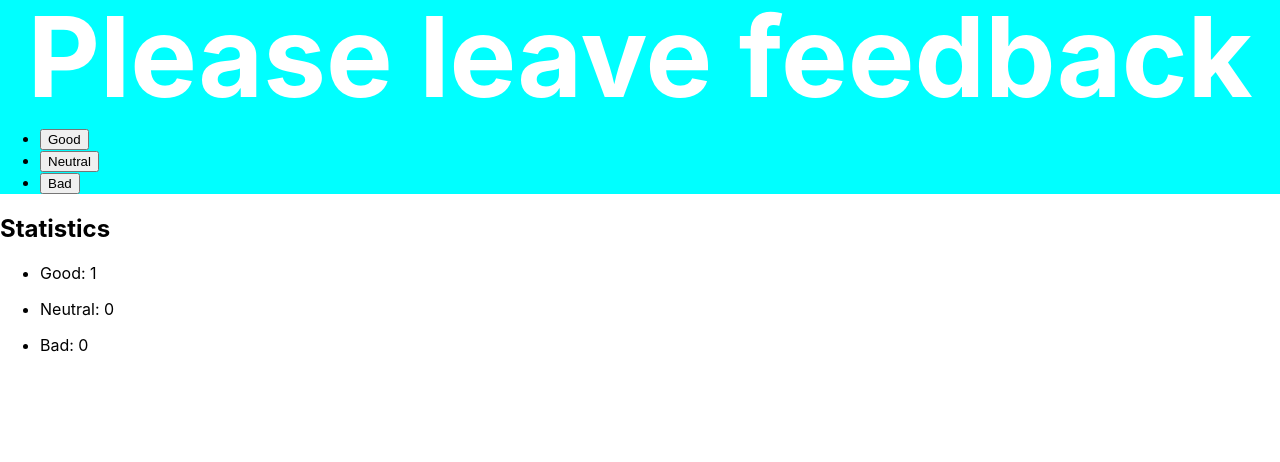
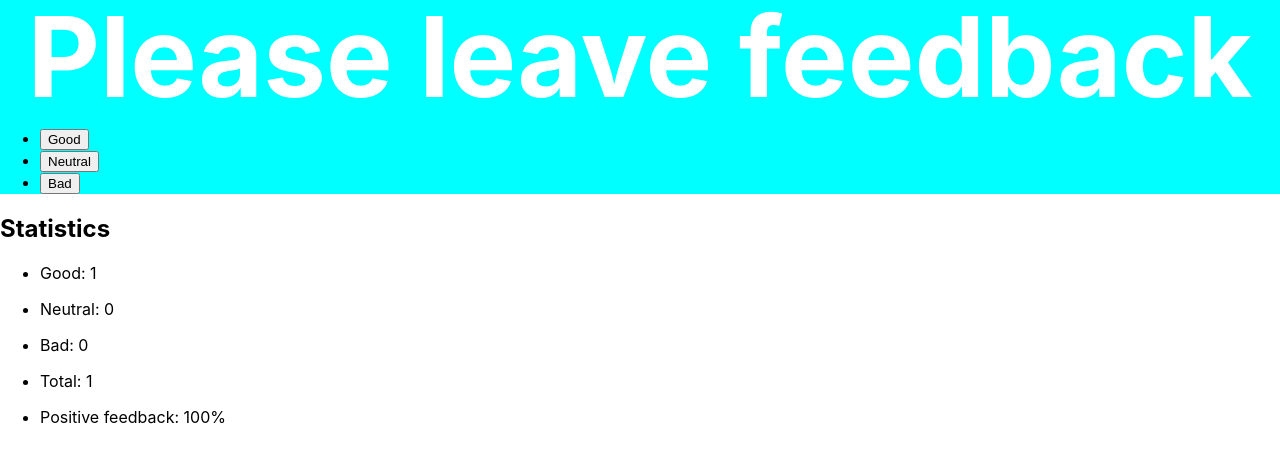
Before and after one commit to SophiaTretiakova/goit-react-hw-02-feedback, a React (Create React App) app: page / in a window 1280 px wide. Both pictures are taken after a click on the button "Good". Shown: the top 462 px of the page. Built offline with nearby package versions, Linux system fonts and the light colour scheme.

Commit message:
total and positive persentage added

```diff
--- a/src/components/App.jsx
+++ b/src/components/App.jsx
@@ -31,19 +31,35 @@ export class App extends Component {
     }));
   };
 
+  countTotalFeedback = () => {
+    const { good, bad, neutral } = this.state;
+    return good + bad + neutral;
+  };
+
+  countPositiveFeedbackPercentage = () => {
+    const { good } = this.state;
+    return Math.round((good / this.countTotalFeedback()) * 100);
+  };
+
   render() {
     const { good, neutral, bad, feedbackReceived } = this.state;
-    //const { total } = good + neutral + bad;
+    const handlerClicks = {
+      onGood: this.onGoodClickBtn,
+      onNeutral: this.onNeutralClickBtn,
+      onBad: this.onBadClickBtn,
+    };
 
     return (
       <>
-        <FeedbackBtns
-          onGoodClickBtn={this.onGoodClickBtn}
-          onNeutralClickBtn={this.onNeutralClickBtn}
-          onBadClickBtn={this.onBadClickBtn}
-        ></FeedbackBtns>
+        <FeedbackBtns onLeaveFeedback={handlerClicks}></FeedbackBtns>
         {feedbackReceived ? (
-          <Statistics good={good} neutral={neutral} bad={bad}></Statistics>
+          <Statistics
+            good={good}
+            neutral={neutral}
+            bad={bad}
+            total={this.countTotalFeedback()}
+            positive={this.countPositiveFeedbackPercentage()}
+          ></Statistics>
         ) : (
           //<Notification message="There is no feedback" />
           <p>There is no feedback</p>
--- a/src/components/Feedback/FeedbackBtns.jsx
+++ b/src/components/Feedback/FeedbackBtns.jsx
@@ -1,26 +1,24 @@
 import { FeedbackSection, FeedbackTitle } from './FeedBackBtns.styled';
 
 export const FeedbackBtns = ({
-  onGoodClickBtn,
-  onNeutralClickBtn,
-  onBadClickBtn,
+  onLeaveFeedback: { onGood, onNeutral, onBad },
 }) => {
   return (
     <FeedbackSection>
       <FeedbackTitle>Please leave feedback</FeedbackTitle>
       <ul>
         <li>
-          <button onClick={onGoodClickBtn} value="good">
+          <button onClick={onGood} value="good">
             Good
           </button>
         </li>
         <li>
-          <button onClick={onNeutralClickBtn} value="neutral">
+          <button onClick={onNeutral} value="neutral">
             Neutral
           </button>
         </li>
         <li>
-          <button onClick={onBadClickBtn} value="bad">
+          <button onClick={onBad} value="bad">
             Bad
           </button>
         </li>
--- a/src/components/Statistics/Statistics.jsx
+++ b/src/components/Statistics/Statistics.jsx
@@ -1,4 +1,4 @@
-export const Statistics = ({ good, neutral, bad }) => {
+export const Statistics = ({ good, neutral, bad, total, positive }) => {
   return (
     <section>
       <h2>Statistics</h2>
@@ -12,6 +12,12 @@ export const Statistics = ({ good, neutral, bad }) => {
         <li>
           <p>Bad: {bad}</p>
         </li>
+        <li>
+          <p>Total: {total}</p>
+        </li>
+        <li>
+          <p>Positive feedback: {positive}%</p>
+        </li>
       </ul>
     </section>
   );
```
